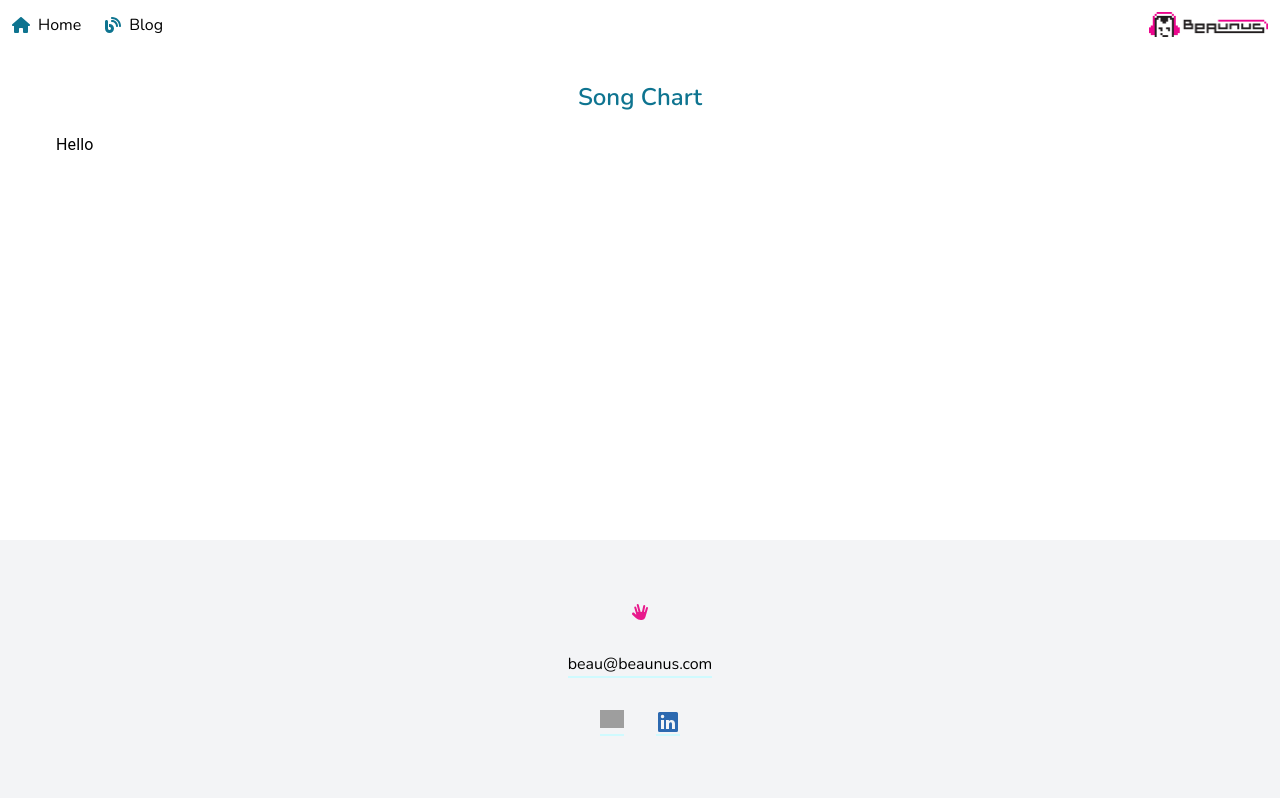
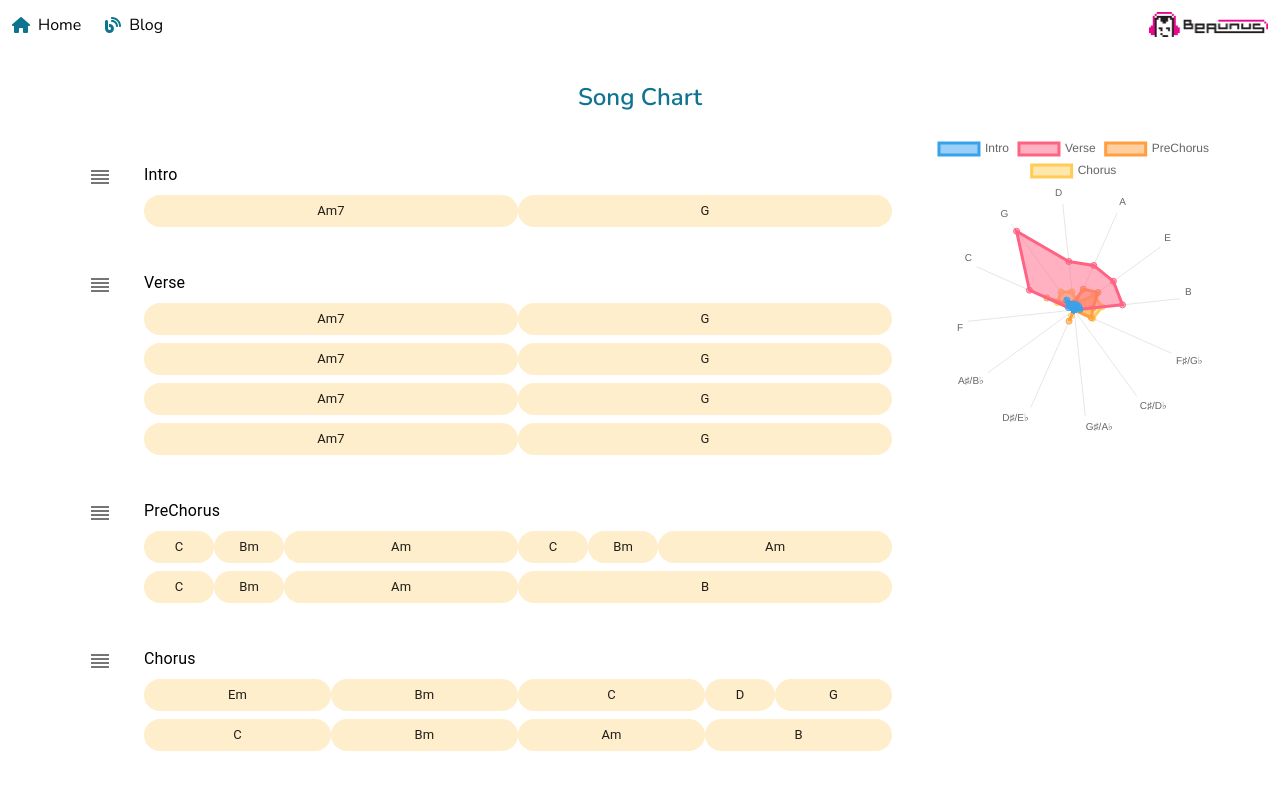
Before and after one commit to beaunus/beaunus.com, a Next.js app: page /blog/song-chart in a window 1280 px wide. Shown: the top 798 px of the page. Built offline with nearby package versions, Linux system fonts and the light colour scheme; no server answers; grey boxes are pictures that could not be loaded.

Commit message:
feature: Song Chart MVP

```diff
--- a/pages/blog/song-chart.tsx
+++ b/pages/blog/song-chart.tsx
@@ -1,8 +1,233 @@
-import { Typography } from "@mui/material";
+import { ReorderOutlined } from "@mui/icons-material";
+import { Chip, Stack } from "@mui/material";
+import List from "@mui/material/List";
+import ListItem from "@mui/material/ListItem";
+import ListItemButton from "@mui/material/ListItemButton";
+import ListItemIcon from "@mui/material/ListItemIcon";
+import ListItemText from "@mui/material/ListItemText";
+import ChartJS from "chart.js/auto";
+import _ from "lodash";
 import type { NextPage } from "next";
 import Head from "next/head";
+import { useEffect, useRef } from "react";
+
+const NOTE_NAMES = [
+  "C",
+  "C♯/D♭",
+  "D",
+  "D♯/E♭",
+  "E",
+  "F",
+  "F♯/G♭",
+  "G",
+  "G♯/A♭",
+  "A",
+  "A♯/B♭",
+  "B",
+] as const;
+type NoteName = (typeof NOTE_NAMES)[number];
+
+const CIRCLE_OF_FIFTHS = NOTE_NAMES.map(
+  (_noteName, index) => NOTE_NAMES[(index * 7) % NOTE_NAMES.length]
+);
+
+const CHORD_QUALITY = {
+  major: { label: "", spelling: [0, 4, 7] },
+  minor: { label: "m", spelling: [0, 3, 7] },
+  minorSeventh: { label: "m7", spelling: [0, 3, 7, 10] },
+};
+
+const NUM_BEATS_PER_ROW = 16;
+
+type Chord = { name: NoteName; quality: keyof typeof CHORD_QUALITY };
+
+type Section = {
+  chords: { chord: Chord; durationInBeats: number }[];
+  name: string;
+};
+
+const sections: Section[] = [
+  {
+    chords: [
+      { chord: { name: "A", quality: "minorSeventh" }, durationInBeats: 8 },
+      { chord: { name: "G", quality: "major" }, durationInBeats: 8 },
+    ],
+    name: "Intro",
+  },
+  {
+    chords: [
+      { chord: { name: "A", quality: "minorSeventh" }, durationInBeats: 8 },
+      { chord: { name: "G", quality: "major" }, durationInBeats: 8 },
+      { chord: { name: "A", quality: "minorSeventh" }, durationInBeats: 8 },
+      { chord: { name: "G", quality: "major" }, durationInBeats: 8 },
+      { chord: { name: "A", quality: "minorSeventh" }, durationInBeats: 8 },
+      { chord: { name: "G", quality: "major" }, durationInBeats: 8 },
+      { chord: { name: "A", quality: "minorSeventh" }, durationInBeats: 8 },
+      { chord: { name: "G", quality: "major" }, durationInBeats: 8 },
+    ],
+    name: "Verse",
+  },
+  {
+    chords: [
+      { chord: { name: "C", quality: "major" }, durationInBeats: 1.5 },
+      { chord: { name: "B", quality: "minor" }, durationInBeats: 1.5 },
+      { chord: { name: "A", quality: "minor" }, durationInBeats: 5 },
+      { chord: { name: "C", quality: "major" }, durationInBeats: 1.5 },
+      { chord: { name: "B", quality: "minor" }, durationInBeats: 1.5 },
+      { chord: { name: "A", quality: "minor" }, durationInBeats: 5 },
+      { chord: { name: "C", quality: "major" }, durationInBeats: 1.5 },
+      { chord: { name: "B", quality: "minor" }, durationInBeats: 1.5 },
+      { chord: { name: "A", quality: "minor" }, durationInBeats: 5 },
+      { chord: { name: "B", quality: "major" }, durationInBeats: 8 },
+    ],
+    name: "PreChorus",
+  },
+  {
+    chords: [
+      { chord: { name: "E", quality: "minor" }, durationInBeats: 4 },
+      { chord: { name: "B", quality: "minor" }, durationInBeats: 4 },
+      { chord: { name: "C", quality: "major" }, durationInBeats: 4 },
+      { chord: { name: "D", quality: "major" }, durationInBeats: 1.5 },
+      { chord: { name: "G", quality: "major" }, durationInBeats: 2.5 },
+      { chord: { name: "C", quality: "major" }, durationInBeats: 4 },
+      { chord: { name: "B", quality: "minor" }, durationInBeats: 4 },
+      { chord: { name: "A", quality: "minor" }, durationInBeats: 4 },
+      { chord: { name: "B", quality: "major" }, durationInBeats: 4 },
+    ],
+    name: "Chorus",
+  },
+  {
+    chords: [
+      { chord: { name: "A", quality: "minorSeventh" }, durationInBeats: 8 },
+      { chord: { name: "G", quality: "major" }, durationInBeats: 8 },
+      { chord: { name: "A", quality: "minorSeventh" }, durationInBeats: 8 },
+      { chord: { name: "G", quality: "major" }, durationInBeats: 8 },
+      { chord: { name: "A", quality: "minorSeventh" }, durationInBeats: 8 },
+      { chord: { name: "G", quality: "major" }, durationInBeats: 8 },
+      { chord: { name: "A", quality: "minorSeventh" }, durationInBeats: 8 },
+      { chord: { name: "G", quality: "major" }, durationInBeats: 8 },
+    ],
+    name: "Verse",
+  },
+  {
+    chords: [
+      { chord: { name: "C", quality: "major" }, durationInBeats: 1.5 },
+      { chord: { name: "B", quality: "minor" }, durationInBeats: 1.5 },
+      { chord: { name: "A", quality: "minor" }, durationInBeats: 5 },
+      { chord: { name: "C", quality: "major" }, durationInBeats: 1.5 },
+      { chord: { name: "B", quality: "minor" }, durationInBeats: 1.5 },
+      { chord: { name: "A", quality: "minor" }, durationInBeats: 5 },
+      { chord: { name: "C", quality: "major" }, durationInBeats: 1.5 },
+      { chord: { name: "B", quality: "minor" }, durationInBeats: 1.5 },
+      { chord: { name: "A", quality: "minor" }, durationInBeats: 5 },
+      { chord: { name: "B", quality: "major" }, durationInBeats: 8 },
+    ],
+    name: "PreChorus",
+  },
+  {
+    chords: [
+      { chord: { name: "E", quality: "minor" }, durationInBeats: 4 },
+      { chord: { name: "B", quality: "minor" }, durationInBeats: 4 },
+      { chord: { name: "C", quality: "major" }, durationInBeats: 4 },
+      { chord: { name: "D", quality: "major" }, durationInBeats: 1.5 },
+      { chord: { name: "G", quality: "major" }, durationInBeats: 2.5 },
+      { chord: { name: "C", quality: "major" }, durationInBeats: 4 },
+      { chord: { name: "B", quality: "minor" }, durationInBeats: 4 },
+      { chord: { name: "A", quality: "minor" }, durationInBeats: 4 },
+      { chord: { name: "B", quality: "major" }, durationInBeats: 4 },
+    ],
+    name: "Chorus",
+  },
+];
 
 const SongChart: NextPage = () => {
+  const radarChartRef = useRef<HTMLCanvasElement>(null);
+
+  const noteNameCountsBySection = Object.fromEntries(
+    Object.entries(_.groupBy(sections, "name")).map(
+      ([sectionName, instances]) => [
+        sectionName,
+        instances
+          .flatMap((instance) => instance.chords)
+          .reduce<Partial<Record<NoteName, number>>>(
+            (noteNameCounts, { chord, durationInBeats }) => {
+              const indexOfRoot = NOTE_NAMES.indexOf(chord.name);
+              const notesInChord = CHORD_QUALITY[chord.quality].spelling.map(
+                (numHalfSteps) => {
+                  const indexOfNote =
+                    (indexOfRoot + numHalfSteps) % NOTE_NAMES.length;
+                  return NOTE_NAMES[indexOfNote];
+                }
+              );
+              return Object.assign(
+                noteNameCounts,
+                Object.fromEntries(
+                  notesInChord.map((noteName) => [
+                    noteName,
+                    (noteNameCounts[noteName] ?? 0) + durationInBeats,
+                  ])
+                )
+              );
+            },
+            {}
+          ),
+      ]
+    )
+  );
+
+  const noteNameCounts = Object.values(noteNameCountsBySection).reduce(
+    (acc, cur) =>
+      Object.assign(
+        acc,
+        Object.fromEntries(
+          Object.entries(cur).map(([noteName, count]) => [
+            noteName,
+            (acc[noteName as NoteName] ?? 0) + count,
+          ])
+        )
+      ),
+    {}
+  );
+  const meanIndexInCircleOfFifths = _.mean(
+    Object.entries(noteNameCounts).flatMap(([noteName, count]) =>
+      Array(count).fill(CIRCLE_OF_FIFTHS.indexOf(noteName as NoteName))
+    )
+  );
+
+  useEffect(function createChart() {
+    if (radarChartRef.current) {
+      const radarChart = new ChartJS(radarChartRef.current, {
+        data: {
+          datasets: Object.entries(noteNameCountsBySection).map(
+            ([sectionName, noteNameCountsForSection]) => ({
+              data: CIRCLE_OF_FIFTHS.map(
+                (noteName) => noteNameCountsForSection[noteName] ?? 0
+              ),
+              fill: true,
+              label: sectionName,
+            })
+          ),
+          labels: CIRCLE_OF_FIFTHS as unknown as string[],
+        },
+        options: {
+          scales: {
+            r: {
+              angleLines: { display: true },
+              grid: { display: false, drawTicks: false },
+              startAngle: meanIndexInCircleOfFifths * 360,
+              ticks: { display: false },
+            },
+          },
+        },
+        type: "radar",
+      });
+
+      return () => {
+        radarChart.destroy();
+      };
+    }
+  }, []);
+
   return (
     <>
       <Head>
@@ -12,7 +237,49 @@ const SongChart: NextPage = () => {
         <div className="text-2xl font-semibold text-center text-cyan-700">
           Song Chart
         </div>
-        <Typography>Hello</Typography>
+        <Stack direction="row">
+          <List className="w-full">
+            {sections.map((section, sectionIndex) => (
+              <ListItem key={`${section.name}-${sectionIndex}`}>
+                <ListItemButton alignItems="flex-start">
+                  <ListItemIcon>
+                    <ReorderOutlined />
+                  </ListItemIcon>
+                  <ListItemText
+                    primary={section.name}
+                    secondary={
+                      <Stack
+                        direction="row"
+                        flexWrap="wrap"
+                        marginTop={1}
+                        rowGap={1}
+                      >
+                        {section.chords.map((chord, chordIndex) => (
+                          <Chip
+                            key={`${section}-${sectionIndex}-${chord}-${chordIndex}`}
+                            label={`${chord.chord.name}${
+                              CHORD_QUALITY[chord.chord.quality].label
+                            }`}
+                            sx={{
+                              backgroundColor: "#fec",
+                              width: `${
+                                100 *
+                                (chord.durationInBeats / NUM_BEATS_PER_ROW)
+                              }%`,
+                            }}
+                          />
+                        ))}
+                      </Stack>
+                    }
+                  />
+                </ListItemButton>
+              </ListItem>
+            ))}
+          </List>
+          <div className="w-1/3">
+            <canvas ref={radarChartRef} />
+          </div>
+        </Stack>
       </div>
     </>
   );
```
